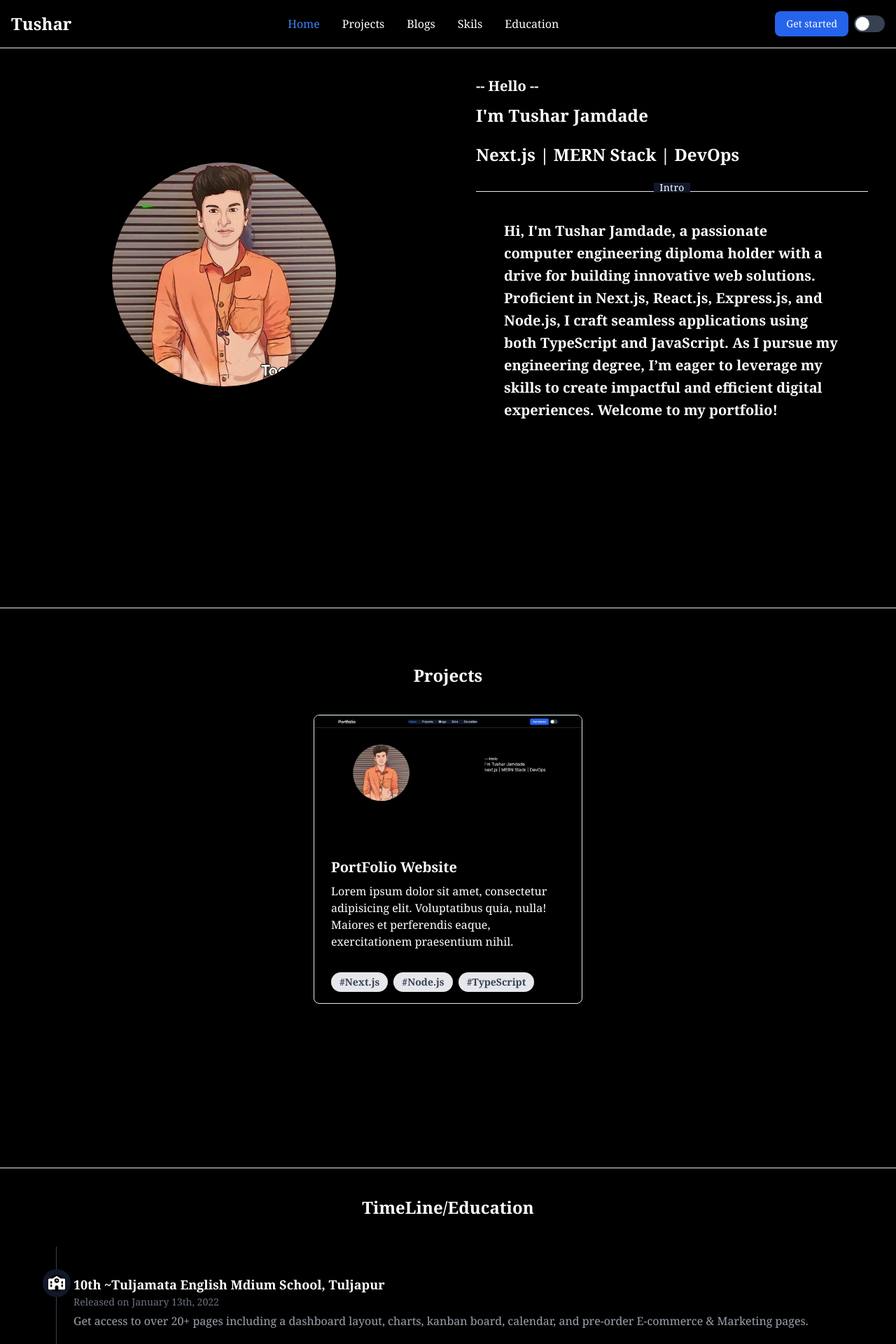
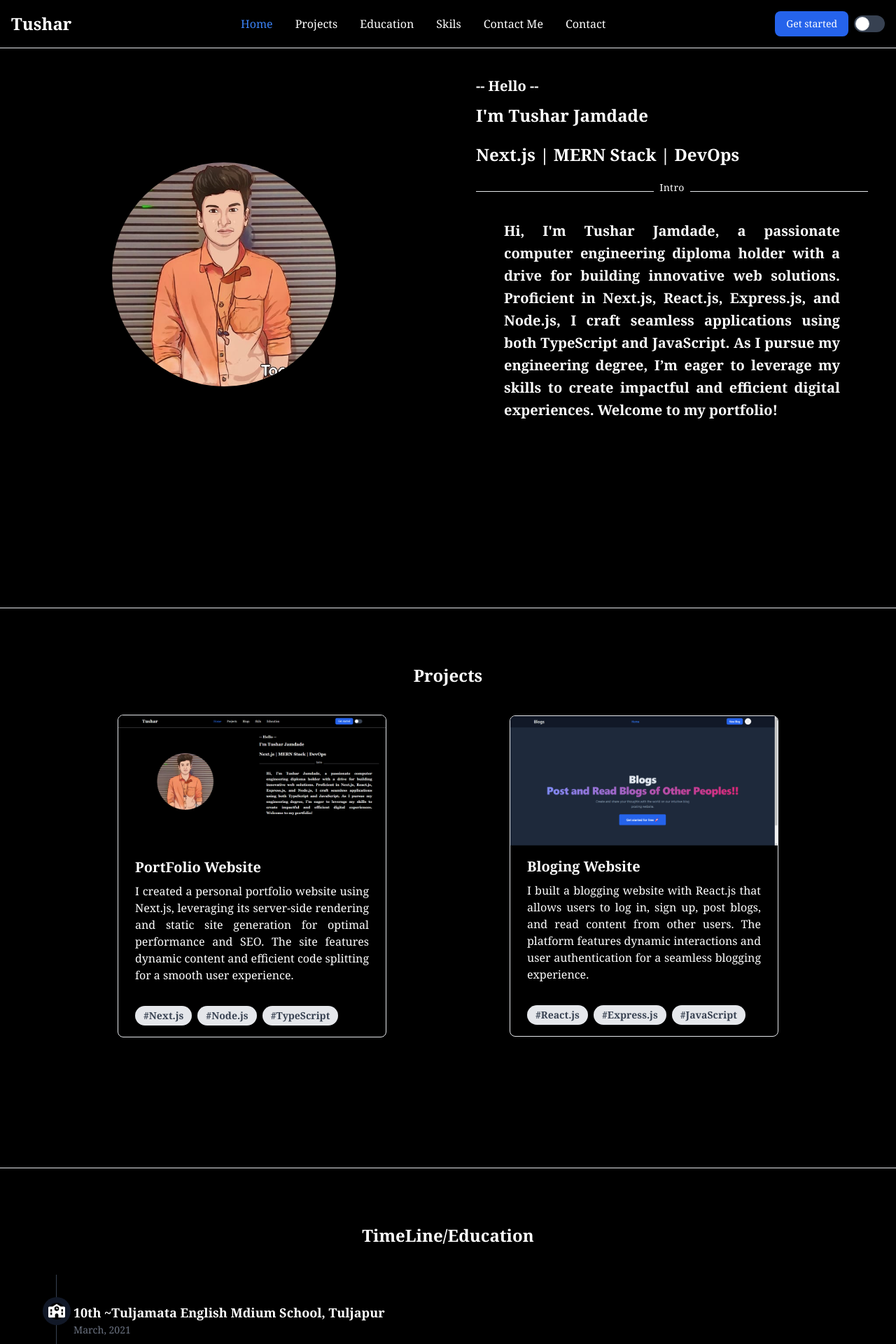
Before and after one commit to Tusharjamdade/portfolio-frontend, a Next.js app: page / in a window 1280 px wide. Shown: the top 1920 px of the page at 70% size. Built offline with nearby package versions, Linux system fonts and the light colour scheme.

Commit message:
Added font and smooth scroll

```diff
--- a/app/layout.tsx
+++ b/app/layout.tsx
@@ -17,8 +17,8 @@ export default function RootLayout({
   children: React.ReactNode;
 }>) {
   return (
-    <html lang="en">
-      <body className={` font-serif	 dark`}>
+    <html lang="en" className="scroll-smooth focus:scroll-smooth">
+      <body className={` font-serif dark`}>
         <Navbar/>
         <AuthProvider>
         {children}
--- a/components/Education.tsx
+++ b/components/Education.tsx
@@ -2,9 +2,9 @@ import React from 'react'
 
 export default function Education() {
   return (
-    <section className="min-h-screen dark:bg-black bg-white pt-10 border-b">
-          <h3 className="dark:text-white dark:bg-black text-center text-2xl font-extrabold">TimeLine/Education</h3>
-        <ol className="relative border-s border-gray-200 dark:border-gray-700 mx-20 pt-10 mt-10 mb-5 sm:mb-0">
+    <section className="min-h-screen dark:bg-black bg-white pt-10 border-b scroll-smooth" id='education'>
+          <h3 className="dark:text-white dark:bg-black text-center text-2xl font-extrabold mt-10">TimeLine/Education</h3>
+        <ol className="relative border-s border-gray-200 dark:border-gray-700 mx-12 md:mx-20 pt-10 mt-10 mb-5 sm:mb-0">
         <li className="mb-10 ms-6">
             <span className="absolute flex items-center justify-center w-6 h-6 bg-white rounded-full -start-3 ring-8 ring-white dark:ring-gray-900 dark:bg-black">
                 <svg xmlns="http://www.w3.org/2000/svg"  className=" dark:text-white fill-current" viewBox="0 0 640 512">
@@ -12,7 +12,7 @@ export default function Education() {
                 </svg>
             </span>
             <h3 className="flex items-center mb-1 text-lg font-semibold text-gray-900 dark:text-white">10th ~Tuljamata English Mdium School, Tuljapur</h3>
-            <time className="block mb-2 text-sm font-normal leading-none text-gray-400 dark:text-gray-500">Released on January 13th, 2022</time>
+            <time className="block mb-2 text-sm font-normal leading-none text-gray-400 dark:text-gray-500">March, 2021</time>
             <p className="mb-4 text-base font-normal text-gray-500 dark:text-gray-400">Get access to over 20+ pages including a dashboard layout, charts, kanban board, calendar, and pre-order E-commerce & Marketing pages.</p>
         </li>
         <li className="mb-10 ms-6">
@@ -20,7 +20,7 @@ export default function Education() {
             <svg xmlns="http://www.w3.org/2000/svg" className=" dark:text-white fill-current" viewBox="0 0 512 512"><path d="M243.4 2.6l-224 96c-14 6-21.8 21-18.7 35.8S16.8 160 32 160l0 8c0 13.3 10.7 24 24 24l400 0c13.3 0 24-10.7 24-24l0-8c15.2 0 28.3-10.7 31.3-25.6s-4.8-29.9-18.7-35.8l-224-96c-8-3.4-17.2-3.4-25.2 0zM128 224l-64 0 0 196.3c-.6 .3-1.2 .7-1.8 1.1l-48 32c-11.7 7.8-17 22.4-12.9 35.9S17.9 512 32 512l448 0c14.1 0 26.5-9.2 30.6-22.7s-1.1-28.1-12.9-35.9l-48-32c-.6-.4-1.2-.7-1.8-1.1L448 224l-64 0 0 192-40 0 0-192-64 0 0 192-48 0 0-192-64 0 0 192-40 0 0-192zM256 64a32 32 0 1 1 0 64 32 32 0 1 1 0-64z"/></svg>
             </span>
             <h3 className="mb-1 text-lg font-semibold text-gray-900 dark:text-white">Diploma ~JSPMs RSCOE, Tathawade, Pune</h3>
-            <time className="block mb-2 text-sm font-normal leading-none text-gray-400 dark:text-gray-500">Released on December 7th, 2021</time>
+            <time className="block mb-2 text-sm font-normal leading-none text-gray-400 dark:text-gray-500">June, 2024</time>
             <p className="text-base font-normal text-gray-500 dark:text-gray-400">All of the pages and components are first designed in Figma and we keep a parity between the two versions even as we update the project.</p>
         </li>
         <li className="ms-6">
--- a/components/Home.tsx
+++ b/components/Home.tsx
@@ -13,9 +13,9 @@ const phrases = [
 ];
 
   return (
-    <section className="min-h-screen bg-white dark:bg-black dark:text-white border-b" >
+    <section className="min-h-screen bg-white dark:bg-black dark:text-white border-b" id='home'>
             <div className="grid grid-cols-1 md:grid-cols-2">
-                <div className="flex justify-center items-center mt-4 md:mt-24">
+                <div className="flex justify-center items-center mt-16 md:mt-24">
                   <Image width={500} height={500} className="h-52 w-52 rounded-full md:h-80 md:w-80" src="/img.jpg" alt="Rounded avatar"/>
                 </div>
                 <div className="flex justify-center items-center font-semibold">
@@ -31,11 +31,11 @@ const phrases = [
                       </div>
                       <div className="text-2xl mt-1 " id='change' >
                       <div className="my-1 border-b text-center">
-                        <div className="leading-none px-2 inline-block text-sm text-gray-600 tracking-wide font-medium bg-white transform translate-y-1/2 dark:bg-slate-900 dark:text-white">
+                        <div className="leading-none px-2 inline-block text-sm text-gray-600 tracking-wide font-medium bg-white transform translate-y-1/2 dark:bg-black dark:text-white">
                             Intro
                         </div>
                     </div>
-                        <div className='mt-10 leading-8 text-xl mx-4 md:mx-10 mb-4'>
+                        <div className='mt-10 leading-8 text-xl mx-4 md:mx-10 mb-4 text-justify	'>
                         Hi, I&apos;m Tushar Jamdade, a passionate computer engineering diploma holder with a drive for building innovative web solutions. Proficient in Next.js, React.js, Express.js, and Node.js, I craft seamless applications using both TypeScript and JavaScript. As I pursue my engineering degree, I’m eager to leverage my skills to create impactful and efficient digital experiences. Welcome to my portfolio!
                         </div>
                       </div>
--- a/components/Navbar.tsx
+++ b/components/Navbar.tsx
@@ -75,23 +75,23 @@ export default function Navbar() {
         <div className={`items-center justify-between w-full md:flex md:w-auto md:order-1 ${mobileMenuOpen?"":"hidden"}`} id="navbar-cta">
             <ul className="flex flex-col font-medium p-4 md:p-0 mt-4 border  rounded-lg  md:space-x-8 rtl:space-x-reverse md:flex-row md:mt-0 md:border-0  dark:bg-black ">
             <li>
-                <a href="#" className="block py-2 px-3 md:p-0 text-white bg-blue-700 rounded md:bg-transparent md:text-blue-700 md:dark:text-blue-500" aria-current="page">Home</a>
+                <Link href="#home" onClick={()=>{setMobileMenuOpen(!mobileMenuOpen)}} className="block py-2 px-3 md:p-0 text-white bg-blue-700 rounded md:bg-transparent md:text-blue-700 md:dark:text-blue-500" aria-current="page">Home</Link>
             </li>
             <li>
                 <Link href="#projects" onClick={()=>{setMobileMenuOpen(!mobileMenuOpen)}} className="block py-2 px-3 md:p-0 text-gray-900 rounded hover:bg-gray-100 md:hover:bg-transparent md:hover:text-blue-700 md:dark:hover:text-blue-500 dark:text-white dark:hover:bg-gray-700 dark:hover:text-white md:dark:hover:bg-transparent dark:border-gray-700">Projects</Link>
             </li>
             <li>
-                <a href="#" className="block py-2 px-3 md:p-0 text-gray-900 rounded hover:bg-gray-100 md:hover:bg-transparent md:hover:text-blue-700 md:dark:hover:text-blue-500 dark:text-white dark:hover:bg-gray-700 dark:hover:text-white md:dark:hover:bg-transparent dark:border-gray-700">Blogs</a>
+                <Link href="#education" onClick={()=>{setMobileMenuOpen(!mobileMenuOpen)}} className="scroll-auto block py-2 px-3 md:p-0 text-gray-900 rounded hover:bg-gray-100 md:hover:bg-transparent md:hover:text-blue-700 md:dark:hover:text-blue-500 dark:text-white dark:hover:bg-gray-700 dark:hover:text-white md:dark:hover:bg-transparent dark:border-gray-700">Education</Link>
             </li>
             <li>
-                <a href="#" className="block py-2 px-3 md:p-0 text-gray-900 rounded hover:bg-gray-100 md:hover:bg-transparent md:hover:text-blue-700 md:dark:hover:text-blue-500 dark:text-white dark:hover:bg-gray-700 dark:hover:text-white md:dark:hover:bg-transparent dark:border-gray-700">Skils</a>
+                <Link href="#skills" onClick={()=>{setMobileMenuOpen(!mobileMenuOpen)}} className="block py-2 px-3 md:p-0 text-gray-900 rounded hover:bg-gray-100 md:hover:bg-transparent md:hover:text-blue-700 md:dark:hover:text-blue-500 dark:text-white dark:hover:bg-gray-700 dark:hover:text-white md:dark:hover:bg-transparent dark:border-gray-700">Skils</Link>
             </li>
             <li>
-                <a href="#" className="block py-2 px-3 md:p-0 text-gray-900 rounded hover:bg-gray-100 md:hover:bg-transparent md:hover:text-blue-700 md:dark:hover:text-blue-500 dark:text-white dark:hover:bg-gray-700 dark:hover:text-white md:dark:hover:bg-transparent dark:border-gray-700">Education</a>
+                <a href="#" className="block py-2 px-3 md:p-0 text-gray-900 rounded hover:bg-gray-100 md:hover:bg-transparent md:hover:text-blue-700 md:dark:hover:text-blue-500 dark:text-white dark:hover:bg-gray-700 dark:hover:text-white md:dark:hover:bg-transparent dark:border-gray-700">Contact Me</a>
             </li>
-            {/* <li>
+            <li>
                 <a href="#" className="block py-2 px-3 md:p-0 text-gray-900 rounded hover:bg-gray-100 md:hover:bg-transparent md:hover:text-blue-700 md:dark:hover:text-blue-500 dark:text-white dark:hover:bg-gray-700 dark:hover:text-white md:dark:hover:bg-transparent dark:border-gray-700">Contact</a>
-            </li> */}
+            </li>
             {/* <li>
                 <a href="#" className="block py-2 px-3 md:p-0 text-gray-900 rounded hover:bg-gray-100 md:hover:bg-transparent md:hover:text-blue-700 md:dark:hover:text-blue-500 dark:text-white dark:hover:bg-gray-700 dark:hover:text-white md:dark:hover:bg-transparent dark:border-gray-700">Ask AI</a>
             </li> */}
--- a/components/Projects.tsx
+++ b/components/Projects.tsx
@@ -2,12 +2,27 @@ import React from 'react'
 
 export default function Projects() {
   return (
-    <section className="min-h-screen dark:bg-black border-b cursor-pointer" id="projects">
-    <div className="flex justify-center items-center h-full flex-wrap">
-      <div>
-      <div className=" text-black dark:bg-black dark:text-white mt-20 text-2xl font-extrabold text-center">Projects</div>
+    <section className="min-h-screen dark:bg-black border-b cursor-pointer pt-10" id="projects">
+      <div className=" text-black dark:bg-black dark:text-white mt-10 text-2xl font-extrabold text-center">Projects</div>
+    <div className="flex justify-evenly items-center h-full flex-wrap">
+      {/* <div> */}
     <div className="border max-w-sm rounded-lg overflow-hidden shadow-lg text-black dark:bg-black dark:text-white mt-10 mx-2 mb-4">
-      <img className="w-full" src="/portfolio-ss.png" alt="Sunset in the mountains"/>
+      <img className="w-full" src="/portfolio.png" alt="Sunset in the mountains"/>
+      <div className="px-6 py-4">
+        <div className="font-bold text-xl mb-2">PortFolio Website</div>
+        <p className="text-black text-base dark:text-white text-justify">
+        I created a personal portfolio website using Next.js, leveraging its server-side rendering and static site generation for optimal performance and SEO. The site features dynamic content and efficient code splitting for a smooth user experience.        </p>
+      </div>
+      <div className="px-6 pt-4 pb-2">
+        <span className="inline-block bg-gray-200 rounded-full px-3 py-1 text-sm font-semibold text-gray-700 mr-2 mb-2">#Next.js</span>
+        <span className="inline-block bg-gray-200 rounded-full px-3 py-1 text-sm font-semibold text-gray-700 mr-2 mb-2">#Node.js</span>
+        <span className="inline-block bg-gray-200 rounded-full px-3 py-1 text-sm font-semibold text-gray-700 mr-2 mb-2">#TypeScript</span>
+      </div>
+    </div>
+
+
+    {/* <div className="border max-w-sm rounded-lg overflow-hidden shadow-lg text-black dark:bg-black dark:text-white mt-10 mx-2 mb-4">
+      <img className="w-full" src="/image.png" alt="Sunset in the mountains"/>
       <div className="px-6 py-4">
         <div className="font-bold text-xl mb-2">PortFolio Website</div>
         <p className="text-black text-base dark:text-white">
@@ -19,11 +34,28 @@ export default function Projects() {
         <span className="inline-block bg-gray-200 rounded-full px-3 py-1 text-sm font-semibold text-gray-700 mr-2 mb-2">#Node.js</span>
         <span className="inline-block bg-gray-200 rounded-full px-3 py-1 text-sm font-semibold text-gray-700 mr-2 mb-2">#TypeScript</span>
       </div>
+    </div> */}
+
+
+    <div className="border max-w-sm rounded-lg overflow-hidden shadow-lg text-black dark:bg-black dark:text-white mt-10 mx-2 mb-4">
+      <img className="w-full" src="/bloging.png" alt="Sunset in the mountains"/>
+      <div className="px-6 py-4">
+        <div className="font-bold text-xl mb-2">Bloging Website</div>
+        <p className="text-black text-base dark:text-white text-justify">
+        I built a blogging website with React.js that allows users to log in, sign up, post blogs, and read content from other users. The platform features dynamic interactions and user authentication for a seamless blogging experience.        </p>
+      </div>
+      <div className="px-6 pt-4 pb-2">
+        <span className="inline-block bg-gray-200 rounded-full px-3 py-1 text-sm font-semibold text-gray-700 mr-2 mb-2">#React.js</span>
+        <span className="inline-block bg-gray-200 rounded-full px-3 py-1 text-sm font-semibold text-gray-700 mr-2 mb-2">#Express.js</span>
+        <span className="inline-block bg-gray-200 rounded-full px-3 py-1 text-sm font-semibold text-gray-700 mr-2 mb-2">#JavaScript</span>
+      </div>
     </div>
+
+
 
       </div>
 
-    </div>
+    {/* </div> */}
   </section>
   )
 }
```
Also changed, not shown: components/Skills.tsx (+8 -24 lines), public/bloging.png (added), public/portfolio.png (added).
